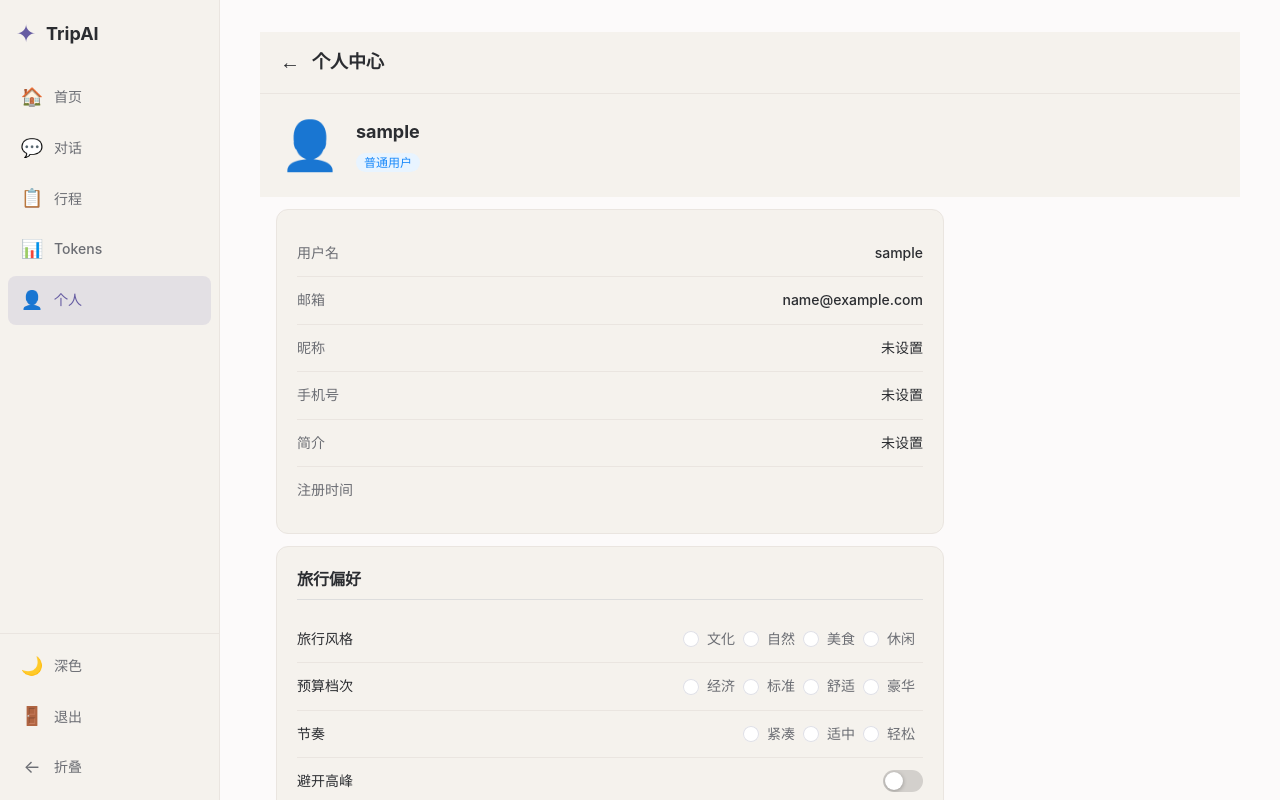
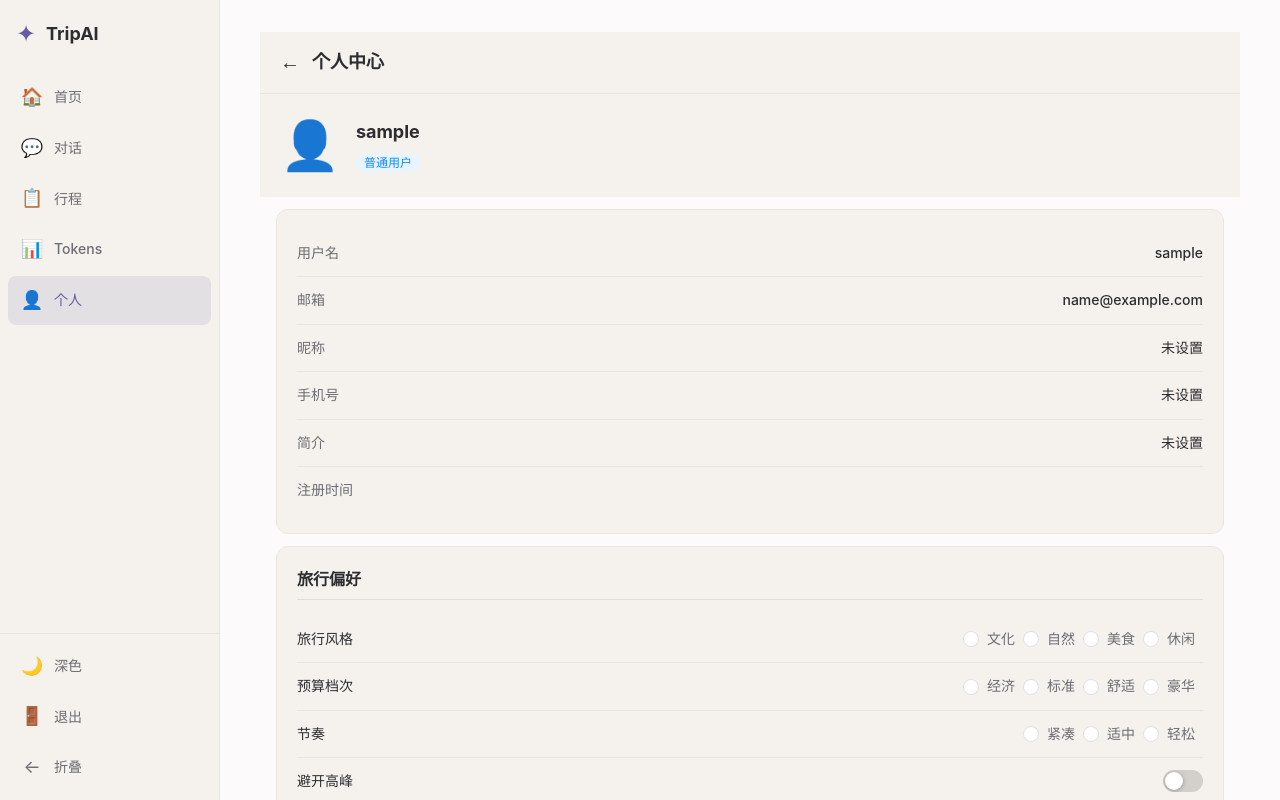
Before and after one commit to wpy2580536181-stack/trip-ai, a Vue app in the folder trip-front/: page /profile in a window 1280 px wide. Built offline with nearby package versions, Linux system fonts and the light colour scheme; no server answers; sample sign-in values are in the browser's storage.

Commit message:
fix: 去掉页面 max-width 限制占用全宽 + 架构图页 n-tab 改为 n-tab-pane

```diff
--- a/trip-front/src/views/AdminArchitecture.vue
+++ b/trip-front/src/views/AdminArchitecture.vue
@@ -40,14 +40,14 @@ function onBack() {
       <h2>🏗 系统架构图</h2>
     </div>
     <n-tabs v-model:value="activeTab" animated @update:value="onTabClick">
-      <n-tab v-for="t in tabs" :key="t.name" :name="t.name" :tab="t.title">
+      <n-tab-pane v-for="t in tabs" :key="t.name" :name="t.name" :tab="t.title">
         <div class="diagram-container">
           <SystemArchitecture v-if="t.name === 0" />
           <AgentSequence v-else-if="t.name === 1" />
           <ContextDataFlow v-else-if="t.name === 2" />
           <EvaluationSystem v-else-if="t.name === 3" />
         </div>
-      </n-tab>
+      </n-tab-pane>
     </n-tabs>
   </div>
 </template>
--- a/trip-front/src/views/Home.vue
+++ b/trip-front/src/views/Home.vue
@@ -187,7 +187,7 @@ const handleSubmit = async () => {
 
 <style scoped>
 .home-page {
-  max-width: 620px;
+  width: 100%;
 }
 
 .home-header {
--- a/trip-front/src/views/Profile.vue
+++ b/trip-front/src/views/Profile.vue
@@ -340,8 +340,7 @@ onMounted(() => {
 
 <style scoped>
 .profile-page {
-  min-height: 100vh;
-  background: var(--bg-primary, #F5F2ED);
+  width: 100%;
 }
 
 .page-header {
@@ -403,7 +402,6 @@ onMounted(() => {
 
 .info-section {
   padding: 0 0 16px 0;
-  max-width: 700px;
 }
 
 .card {
@@ -465,7 +463,6 @@ onMounted(() => {
   display: flex;
   flex-direction: column;
   gap: 12px;
-  max-width: 700px;
 }
 
 .interests-group {
--- a/trip-front/src/views/TokenUsage.vue
+++ b/trip-front/src/views/TokenUsage.vue
@@ -251,10 +251,7 @@ onMounted(() => {
 
 <style scoped>
 .token-page {
-  display: flex;
-  flex-direction: column;
-  min-height: 100vh;
-  background: var(--bg-primary, #F5F2ED);
+  width: 100%;
 }
 
 .page-header {
@@ -292,7 +289,6 @@ onMounted(() => {
   flex: 1;
   overflow-y: auto;
   padding: 12px;
-  max-width: 800px;
 }
 
 .card {
```
